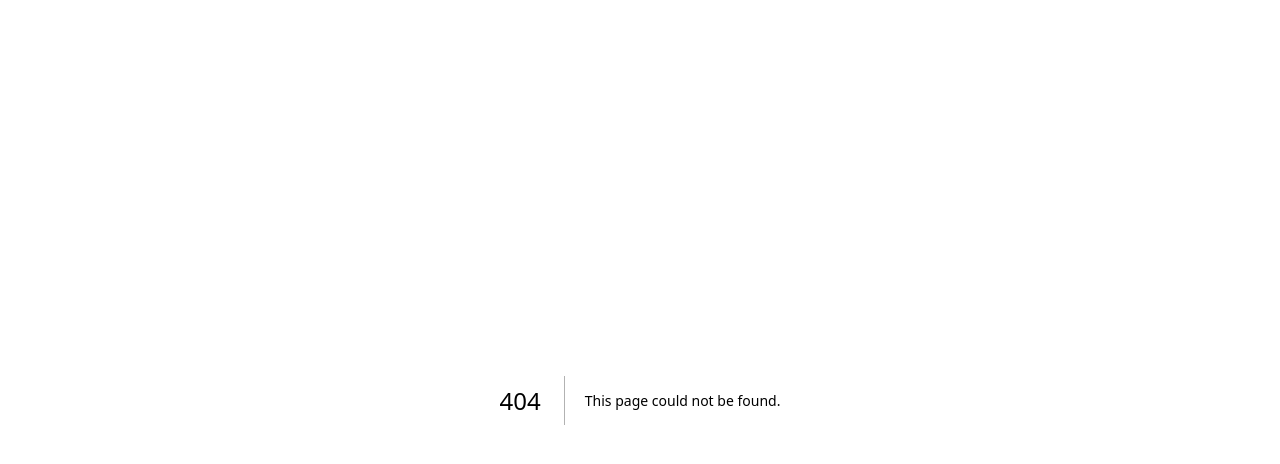
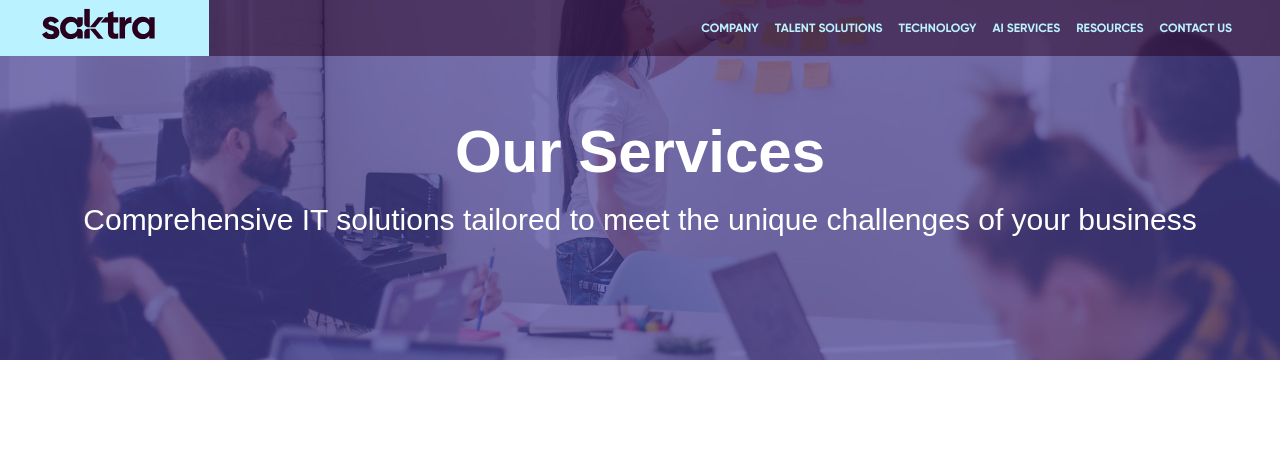
Before and after one commit to krishna-g-v/saktra-nextjs, a Next.js app: page /services in a window 1280 px wide. Before the commit this address had no page. Shown: the top 464 px of the page. Built offline with nearby package versions, Linux system fonts and the light colour scheme.

Commit message:
Added services page and navbar navigation

```diff
--- a/src/app/layout.tsx
+++ b/src/app/layout.tsx
@@ -1,6 +1,7 @@
 // import type { Metadata } from "next";
 import { Geist, Geist_Mono } from "next/font/google";
 import "./globals.css";
+import { Navbar } from "@/components/Navbar";
 // import Logo from "../../public/images/logo.svg";
 
 const geistSans = Geist({
@@ -29,6 +30,7 @@ export default function RootLayout({
       <body
         className={`${geistSans.variable} ${geistMono.variable} antialiased`}
       >
+        <Navbar />
         {children}
       </body>
     </html>
--- a/src/app/page.tsx
+++ b/src/app/page.tsx
@@ -10,7 +10,6 @@ import { Section6 } from "@/components/Section6";
 export default function Home() {
   return (
     <div>
-      <Navbar />
       <HeroSection />
       <Section2 />
       <Section3 />
--- /dev/null
+++ b/src/app/services/page.tsx
@@ -0,0 +1,25 @@
+import Image from "next/image";
+import BannerImage from "../../../public/images/servicesBanner.jpg";
+
+export default function Home() {
+  return (
+    <div className="w-[100vw] h-[100vh] bg-white absolute top-0 left-0 text-black">
+      <div className="banner w-full h-[45vh] relative">
+        <Image
+          src={BannerImage}
+          alt="Services Page Banner"
+          fill
+          className="object-cover bg-purple-400"
+        />
+        <div className="bg-[#453e94] opacity-70 absolute top-0 left-0 w-full h-full"></div>
+        <div className="bannerContent absolute top-0 left-0 w-full h-full flex flex-col items-center justify-center z-10">
+          <h1 className="text-6xl font-extrabold text-white">Our Services</h1>
+          <h3 className="text-3xl font-medium text-white mt-5">
+            Comprehensive IT solutions tailored to meet the unique challenges of
+            your business
+          </h3>
+        </div>
+      </div>
+    </div>
+  );
+}
--- a/src/components/NavLinks.ts
+++ b/src/components/NavLinks.ts
@@ -2,12 +2,12 @@ import { StaticImageData } from "next/image";
 import { Poppins } from "next/font/google";
 
 export const NavLinks = [
-  { name: "Company" },
-  { name: "Talent Solutions" },
-  { name: "Technology" },
-  { name: "AI Services" },
-  { name: "Resources" },
-  { name: "Contact Us" },
+  { name: "Company", link: "#" },
+  { name: "Talent Solutions", link: "#" },
+  { name: "Technology", link: "#" },
+  { name: "AI Services", link: "/services" },
+  { name: "Resources", link: "#" },
+  { name: "Contact Us", link: "#" },
 ];
 
 export const poppins = Poppins({
--- a/src/components/Navbar.tsx
+++ b/src/components/Navbar.tsx
@@ -5,29 +5,32 @@ import { NavLinks } from "./NavLinks";
 import { useState } from "react";
 import { CgClose } from "react-icons/cg";
 import { AnimatePresence, motion } from "framer-motion";
+import Link from "next/link";
 export const Navbar = () => {
   const [isOpen, setIsOpen] = useState(false);
 
   return (
-    <nav className="bg-[#28001E]/50 max-sm:h-13 w-full text-white absolute z-10 gilroy-bold flex items-center justify-between">
+    <nav className="bg-[#28001E]/50 max-sm:h-13 w-full text-white absolute gilroy-bold flex items-center justify-between z-999">
       <div className="mx-auto max-sm:h-full w-full flex justify-between items-center">
         <div className="text-black font-extrabold text-2xl bg-[#BBF2FF] max-sm:p-0 max-sm:h-full p-4 px-12 grid items-center">
-          <Image
-            src={Logo}
-            alt="logoImage"
-            className="mt-[-8px] ml-[-6px] h-6 sm:h-8 w-auto max-sm:mx-2"
-          />
+          <Link href="/">
+            <Image
+              src={Logo}
+              alt="logoImage"
+              className="mt-[-8px] ml-[-6px] h-6 sm:h-8 w-auto max-sm:mx-2 cursor-pointer"
+            />
+          </Link>
         </div>
         <ul className="flex space-x-4 p-4 pr-12 max-sm:hidden">
           {NavLinks.map((link) => {
             return (
               <li key={link.name}>
-                <a
-                  href="#"
+                <Link
+                  href={link.link}
                   className="text-[#BBF2FF] hover:text-gray-300 uppercase text-[12px]"
                 >
                   {link.name}
-                </a>
+                </Link>
               </li>
             );
           })}
```
Also changed, not shown: public/images/servicesBanner.jpg (added).
